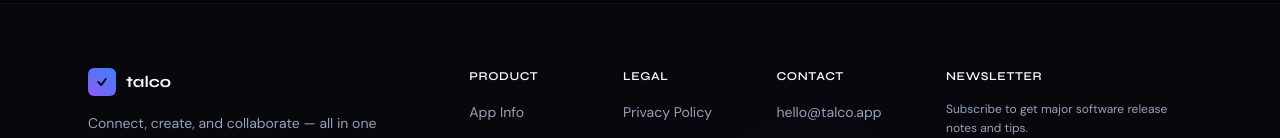
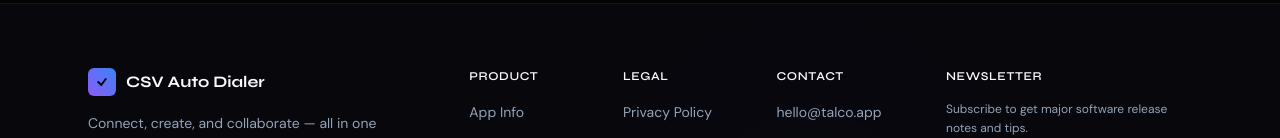
Before and after one commit to Swaradubey/talcoapp, a Next.js app: page / in a window 1280 px wide. Shown: the part 2160-2298 px from the top of the page. Built offline with nearby package versions, Linux system fonts and the light colour scheme.

Commit message:
Fixing changes

```diff
--- a/components/Footer.tsx
+++ b/components/Footer.tsx
@@ -31,7 +31,7 @@ export default function Footer() {
                 </svg>
               </div>
               <span className="font-display font-bold text-base text-[var(--text)] transition-colors group-hover:text-white" style={{ fontFamily: 'Syne, sans-serif' }}>
-                talco
+                CSV Auto Dialer
               </span>
             </Link>
             <p className="text-[var(--sub)] text-sm leading-relaxed max-w-sm">
```
